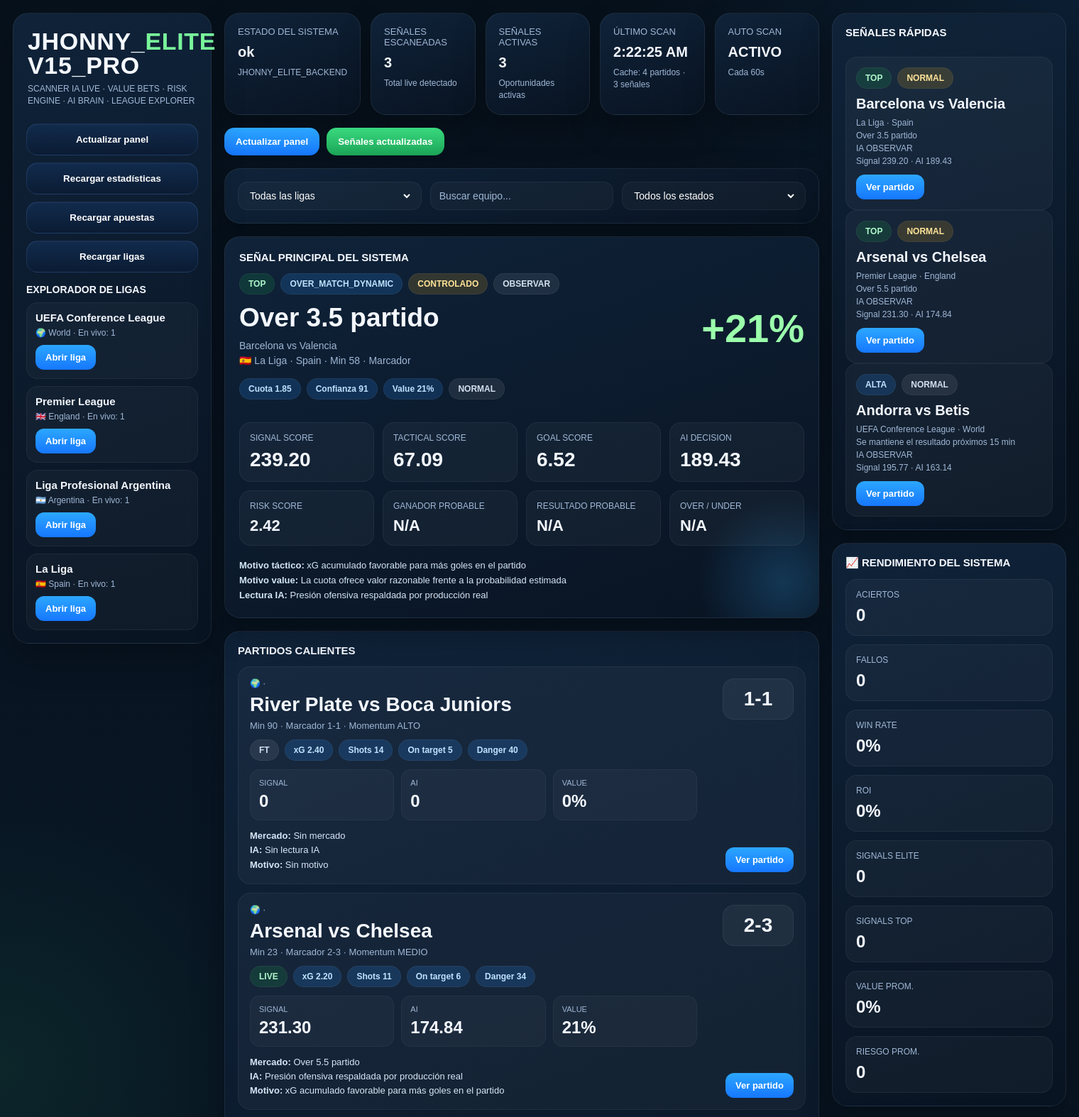
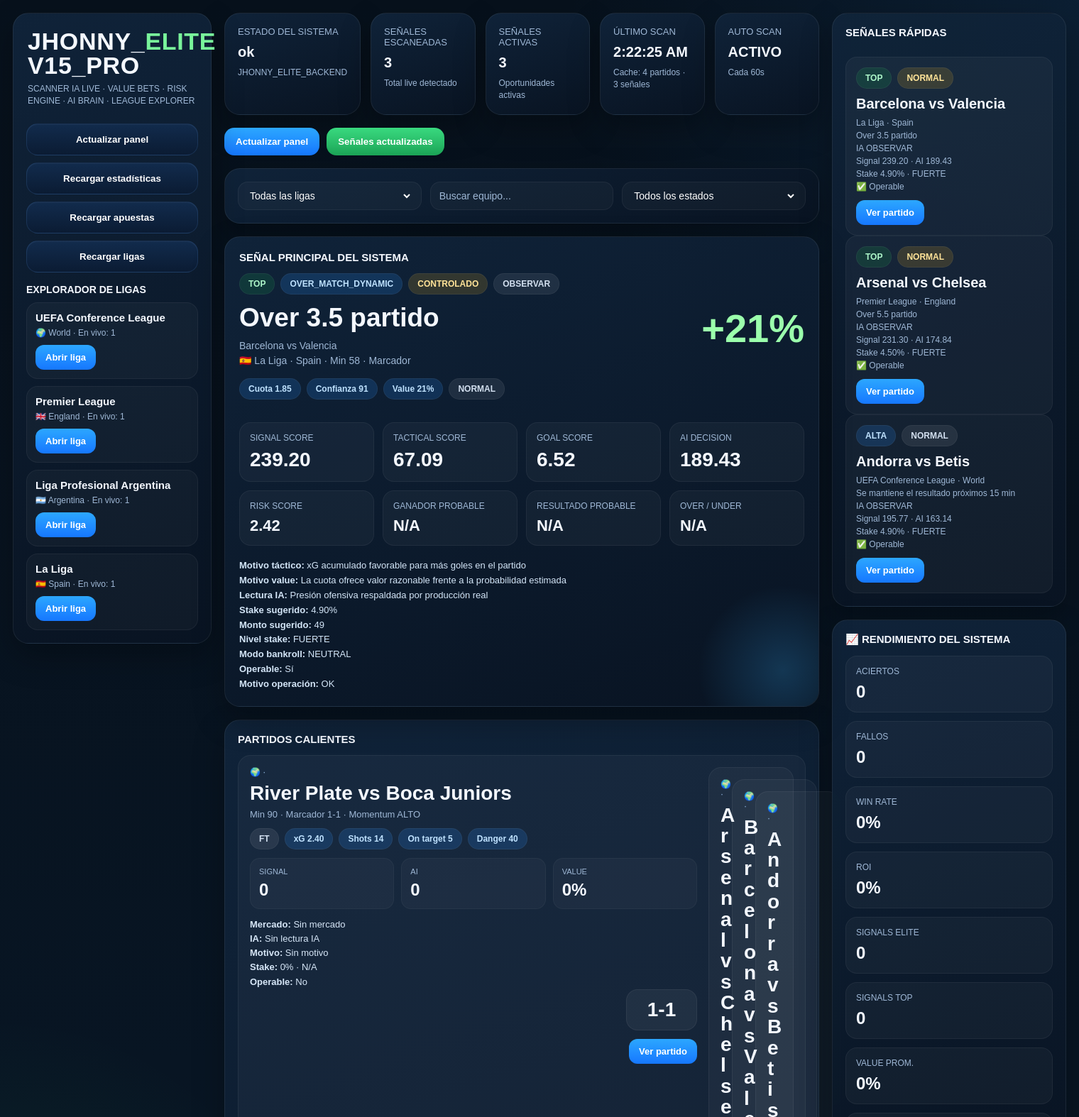
Before and after one commit to jhonnymelgarejo2-spec/Backend-tactico, a Flask app: page / in a window 1520 px wide. Shown: the top 1574 px of the page at 71% size. Run offline with Flask 3, Linux system fonts and the light colour scheme; data that the repository does not hold is empty.

Commit message:
Update dashboard.html

```diff
--- a/MI_PROYECTO/templates/dashboard.html
+++ b/MI_PROYECTO/templates/dashboard.html
@@ -1035,7 +1035,13 @@
         <div class="hero-desc">
   <strong>Motivo táctico:</strong> ${esc(signal.reason || "Sin detalle")}<br>
   <strong>Motivo value:</strong> ${esc(signal.razon_value || "Sin análisis")}<br>
-          <strong>Lectura IA:</strong> ${esc(signal.ai_reason || "Sin lectura IA")}
+  <strong>Lectura IA:</strong> ${esc(signal.ai_reason || "Sin lectura IA")}<br>
+  <strong>Stake sugerido:</strong> ${fmtNumber(signal.stake_pct || 0)}%<br>
+  <strong>Monto sugerido:</strong> ${fmtNumber(signal.stake_amount || 0)}<br>
+  <strong>Nivel stake:</strong> ${esc(signal.stake_label || "N/A")}<br>
+  <strong>Modo bankroll:</strong> ${esc(signal.bankroll_mode || "N/A")}<br>
+  <strong>Operable:</strong> ${signal.permitido_operar ? "Sí" : "No"}<br>
+  <strong>Motivo operación:</strong> ${esc(signal.motivo_operacion || "OK")}
 </div>
       `;
     }
@@ -1082,8 +1088,9 @@
             <div class="match-info">
   <strong>Mercado:</strong> ${esc(findMarket(match.id))}<br>
   <strong>IA:</strong> ${esc(findAIReason(match.id))}<br>
-              <strong>Motivo:</strong> ${esc(findReason(match.id))}
-            </div>
+  <strong>Motivo:</strong> ${esc(findReason(match.id))}<br>
+  <strong>Stake:</strong> ${fmtNumber(findStakePct(match.id))}% · ${esc(findStakeLabel(match.id))}<br>
+  <strong>Operable:</strong> ${findOperable(match.id) ? "Sí" : "No"}
 </div>
 
           <div class="match-right">
@@ -1144,7 +1151,9 @@
   ${esc(s.league)} · ${esc(s.country)}<br>
   ${esc(s.selection)}<br>
   IA ${esc(s.recomendacion_final || "OBSERVAR")}<br>
-            Signal ${fmtNumber(s.signal_score)} · AI ${fmtNumber(s.ai_decision_score)}
+  Signal ${fmtNumber(s.signal_score)} · AI ${fmtNumber(s.ai_decision_score)}<br>
+  Stake ${fmtNumber(s.stake_pct || 0)}% · ${esc(s.stake_label || "N/A")}<br>
+  ${s.permitido_operar ? "✅ Operable" : "⛔ No operar"}
 </div>
 
           <a class="league-btn" href="/match/${encodeURIComponent(s.match_id)}">Ver partido</a>
@@ -1259,6 +1268,26 @@
       return findSignal(matchId)?.ai_reason || "Sin lectura IA";
     }
 
+    function findStakePct(matchId){
+  return findSignal(matchId)?.stake_pct || 0;
+}
+
+function findStakeAmount(matchId){
+  return findSignal(matchId)?.stake_amount || 0;
+}
+
+function findStakeLabel(matchId){
+  return findSignal(matchId)?.stake_label || "N/A";
+}
+
+function findOperable(matchId){
+  return findSignal(matchId)?.permitido_operar ?? false;
+}
+
+function findBankrollMode(matchId){
+  return findSignal(matchId)?.bankroll_mode || "N/A";
+}
+
     function renderAll(){
       renderTopStats();
       buildLeagueFilters();
```
Lines whose indentation alone changed are shown as unchanged.
